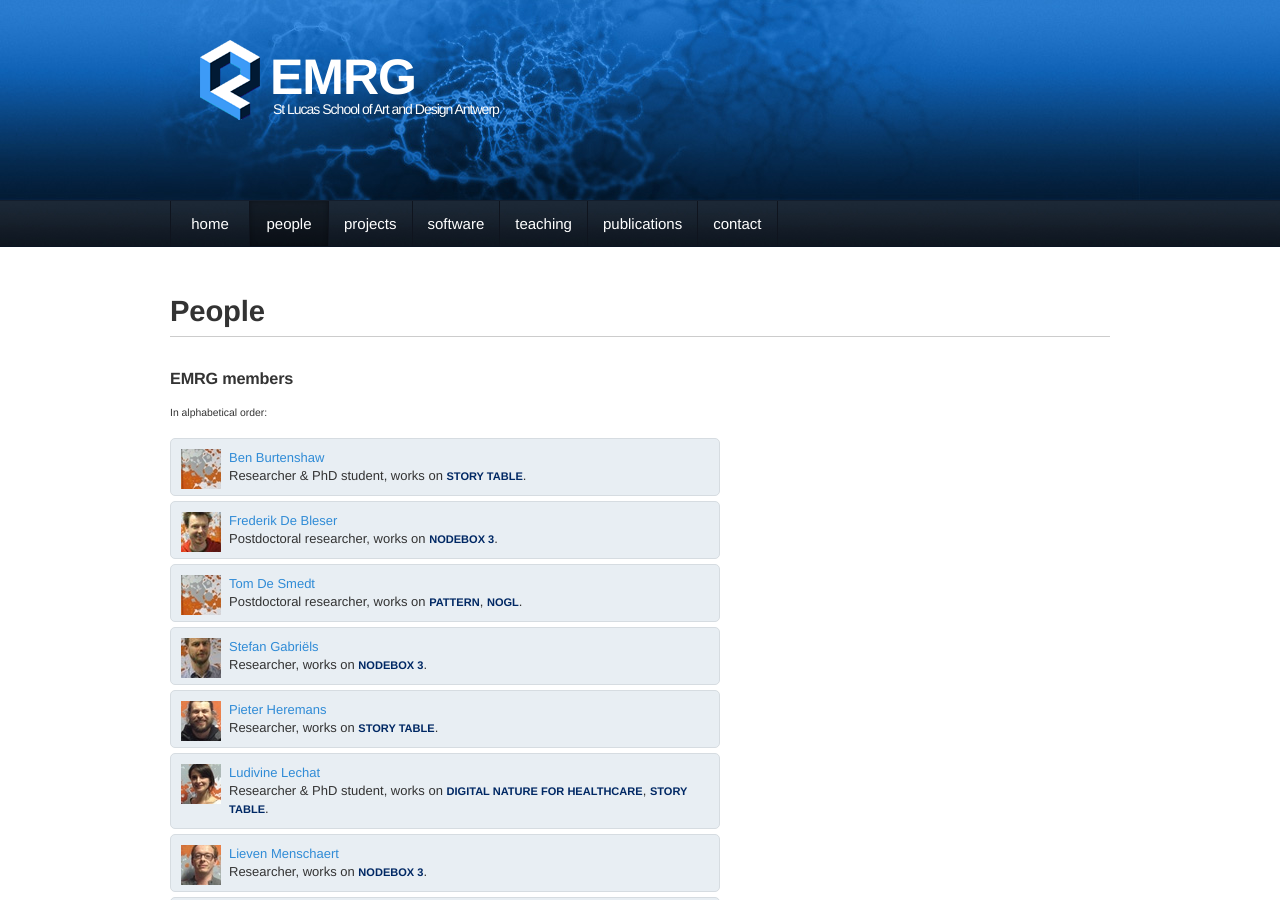
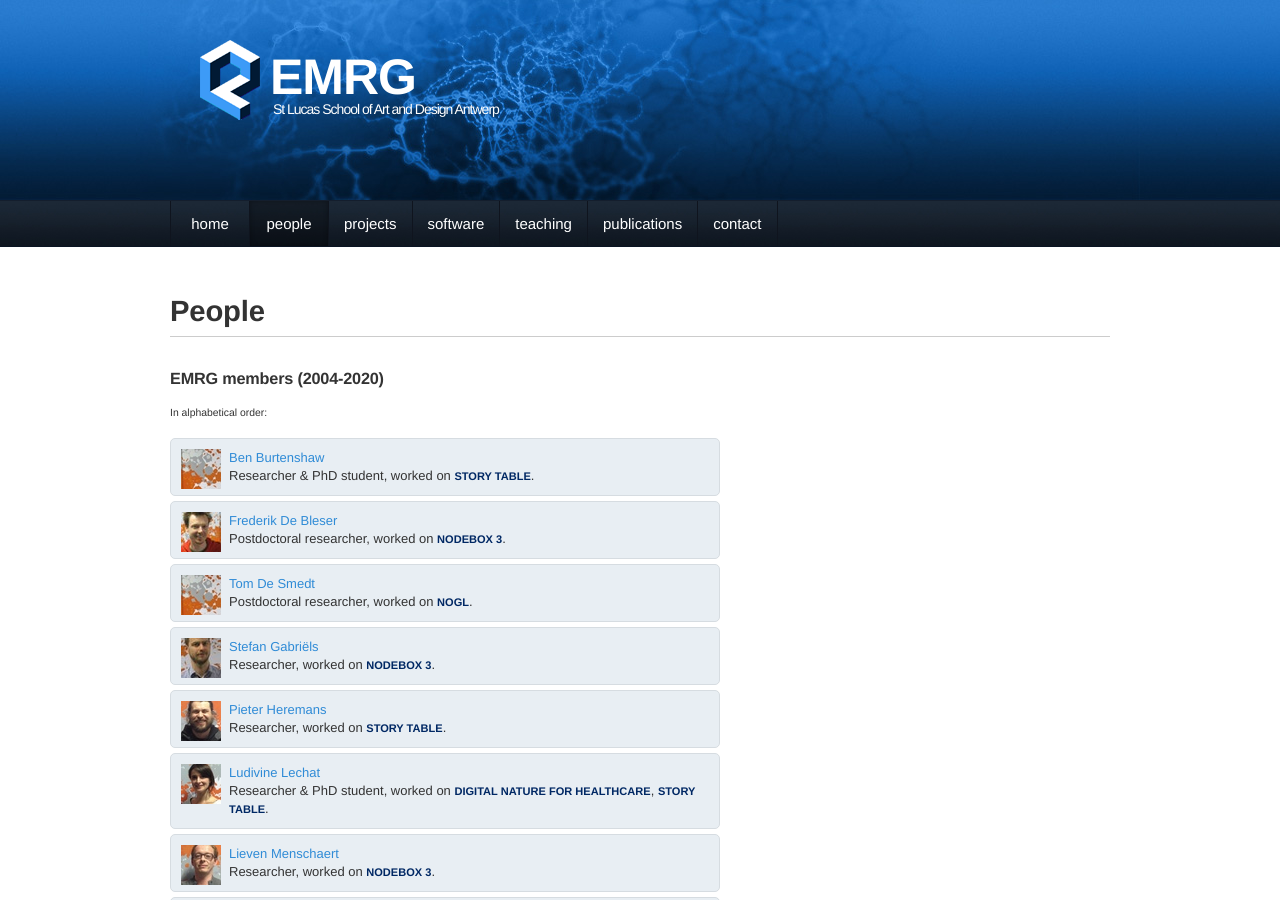
Before and after one commit to nodebox/emrg.be, a Jekyll site: the page built from people/index.md, in a window 1280 px wide and 900 px high. Built offline with Jekyll 4.4.1, drawn with Linux system fonts in a browser that asks for light colours; nearby versions of some CDN libraries; comment, search, counter and statistics services are not loaded.

Commit message:
Update index.md

```diff
--- a/people/index.md
+++ b/people/index.md
@@ -4,50 +4,49 @@ section: people
 title: People
 ---
 
-<h2>EMRG members</h2>
+<h2>EMRG members (2004-2020)</h2>
 <p><small>In alphabetical order:</small></p>
 
 <div class="box">
 	<img src="/media/people/blank-s.jpg" />
-	<a href="ben-burtenshaw.html">Ben Burtenshaw</a><br>Researcher &amp; PhD student, works on
+	<a href="ben-burtenshaw.html">Ben Burtenshaw</a><br>Researcher &amp; PhD student, worked on
 	<a href="../projects/story-table.html" class="tag-project">Story Table</a>.
 </div>
 
 <div class="box">
 	<img src="/media/people/frederik-s.jpg" />
-	<a href="frederik-de-bleser.html">Frederik De Bleser</a><br>Postdoctoral researcher, works on
+	<a href="frederik-de-bleser.html">Frederik De Bleser</a><br>Postdoctoral researcher, worked on
 	<a href="../software/nodebox-3.html" class="tag-software">NodeBox 3</a>.
 </div>
 
 <div class="box">
 	<img src="/media/people/blank-s.jpg" />
-	<a href="tom-de-smedt.html">Tom De Smedt</a><br>Postdoctoral researcher, works on
-	<a href="http://www.clips.ua.ac.be/pages/pattern" class="tag-software">Pattern</a>,
+	<a href="tom-de-smedt.html">Tom De Smedt</a><br>Postdoctoral researcher, worked on
 	<a href="../software/nodebox-opengl.html" class="tag-software">NOGL</a>.
 </div>
 
 <div class="box">
 	<img src="/media/people/stefan-s.jpg" />
-	<a href="stefan-gabriels.html">Stefan Gabriëls</a><br>Researcher, works on
+	<a href="stefan-gabriels.html">Stefan Gabriëls</a><br>Researcher, worked on
 	<a href="../software/nodebox-3.html" class="tag-software">NodeBox 3</a>.
 </div>
 
 <div class="box">
 	<img src="/media/people/pieter-s.jpg" />
-	<a href="pieter-heremans.html">Pieter Heremans</a><br>Researcher, works on
+	<a href="pieter-heremans.html">Pieter Heremans</a><br>Researcher, worked on
 	<a href="../projects/story-table.html" class="tag-project">Story Table</a>.
 </div>
 
 <div class="box">
 	<img src="/media/people/ludivine-s.jpg" />
-	<a href="ludivine-lechat.html">Ludivine Lechat</a><br>Researcher &amp; PhD student, works on
+	<a href="ludivine-lechat.html">Ludivine Lechat</a><br>Researcher &amp; PhD student, worked on
 	<a href="../projects/digital-nature-for-healthcare.html" class="tag-project">Digital Nature for Healthcare</a>,
 	<a href="../projects/story-table.html" class="tag-project">Story Table</a>.
 </div>
 
 <div class="box">
 	<img src="/media/people/lieven-s.jpg" />
-	<a href="lieven-menschaert.html">Lieven Menschaert</a><br>Researcher, works on
+	<a href="lieven-menschaert.html">Lieven Menschaert</a><br>Researcher, worked on
 	<a href="../software/nodebox-3.html" class="tag-software">NodeBox 3</a>.
 </div>
 
@@ -67,13 +66,13 @@ title: People
 
 <div class="box">
 	<img src="/media/img/avatar.png" />
-	<a href="http://www.ua.ac.be/thomas.crombez">Thomas Crombez</a>
+	Thomas Crombez
 	<br>Postdoctoral researcher.
 </div>
 
 <div class="box">
 	<img src="/media/img/avatar.png" />
-	<a href="http://madrobot.be">Tom Van Iersel</a>
+	Tom Van Iersel
 	<br>Designer, psychologist.
 </div>
 
```
